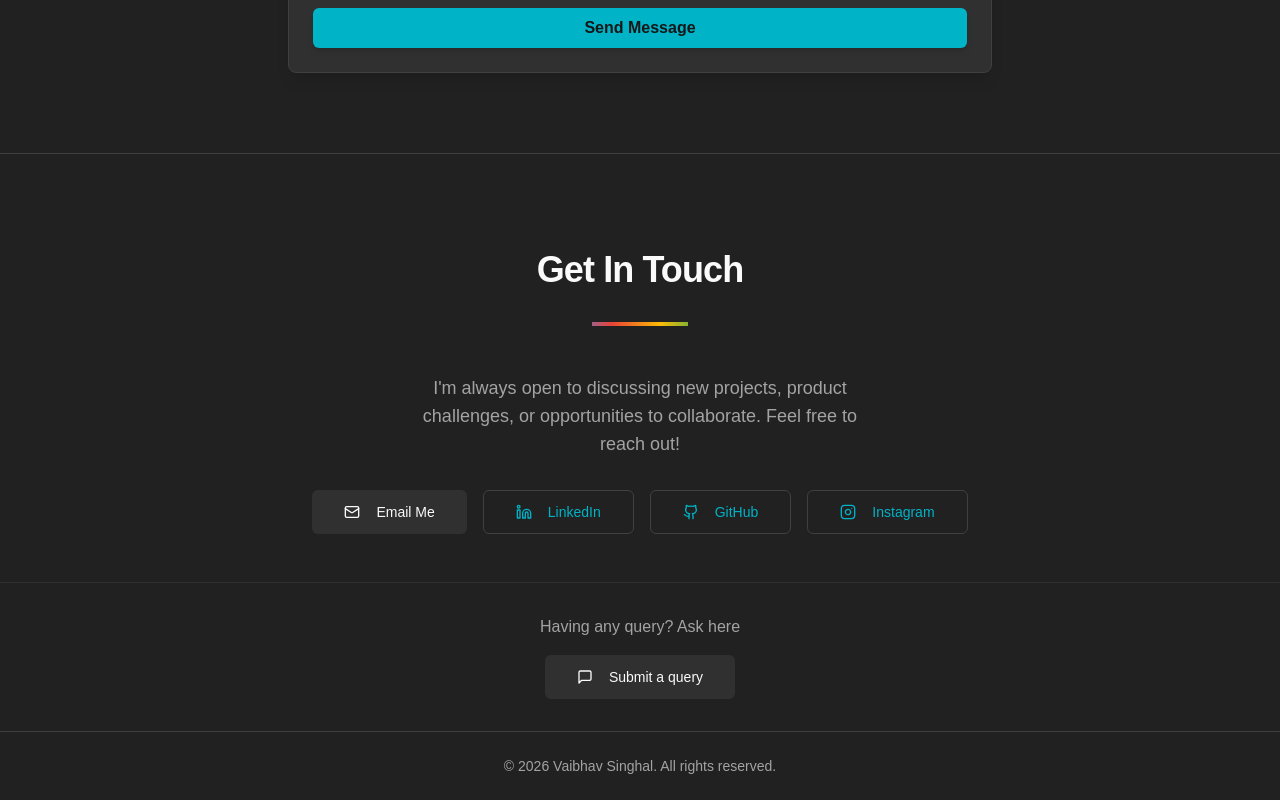
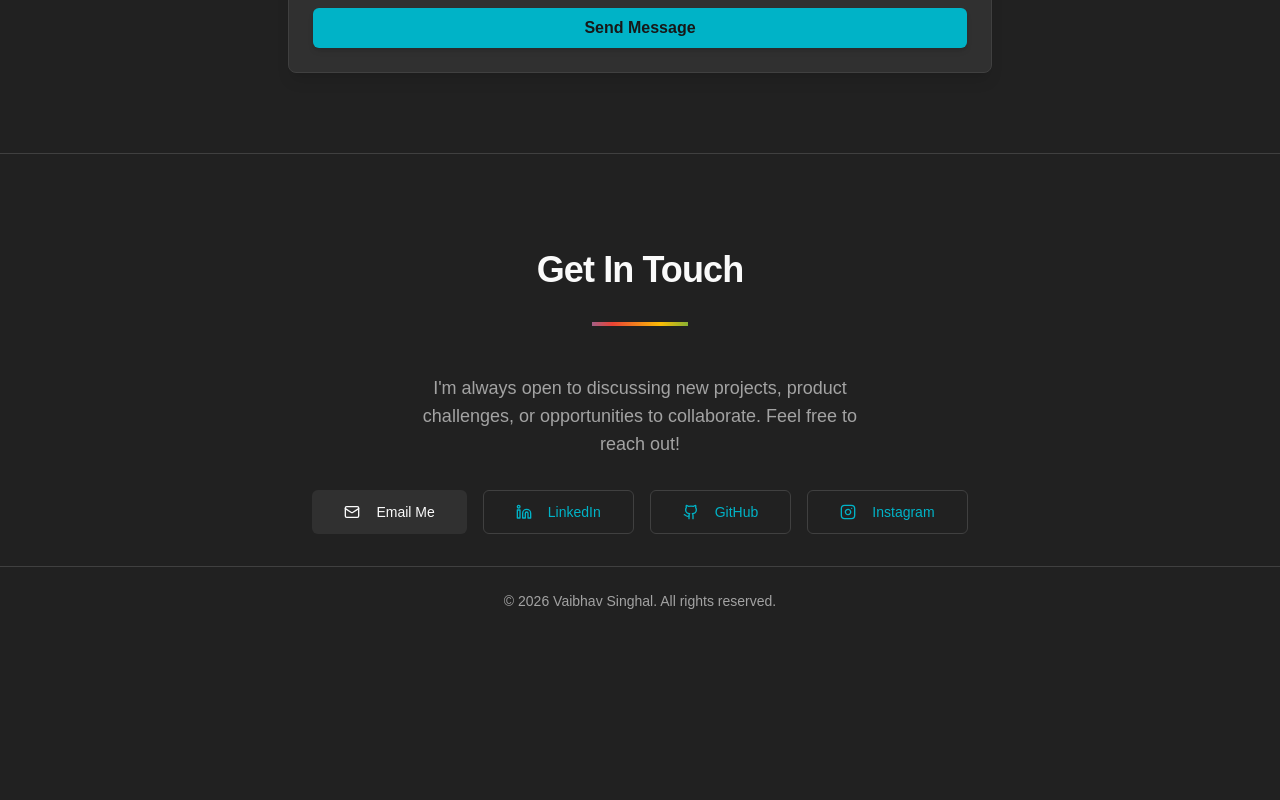
Before and after one commit to WebBhav/portfolio-pm, a Next.js app: page /query in a window 1280 px wide. Shown: the part 834-1634 px from the top of the page. After the commit the page ends 1469 px from the top, so only its background shows below. Built offline with nearby package versions, Linux system fonts and the light colour scheme.

Commit message:
can you please remove the section of having any query from the footer, o

```diff
--- a/src/components/sections/contact-section.tsx
+++ b/src/components/sections/contact-section.tsx
@@ -4,8 +4,12 @@
 import { Button } from '@/components/ui/button';
 import { Mail, Linkedin, Github, Instagram, MessageSquare } from 'lucide-react';
 import Link from 'next/link';
+import { usePathname } from 'next/navigation';
 
 const ContactSection = () => {
+  const pathname = usePathname();
+  const isQueryPage = pathname === '/query';
+
   return (
     <section id="contact" className="container mx-auto pt-12 pb-4 md:pt-24 md:pb-8 text-center scroll-mt-16">
       <h2 className="text-3xl font-bold tracking-tight sm:text-4xl mb-8">Get In Touch</h2>
@@ -36,6 +40,7 @@ const ContactSection = () => {
         </Button>
       </div>
 
+      {!isQueryPage && (
         <div className="mt-12 pt-8 border-t border-border/50">
           <p className="text-muted-foreground mb-4 font-medium">Having any query? Ask here</p>
           <Button asChild size="lg" variant="default">
@@ -44,6 +49,7 @@ const ContactSection = () => {
             </Link>
           </Button>
         </div>
+      )}
     </section>
   );
 };
```
Lines whose indentation alone changed are shown as unchanged.
